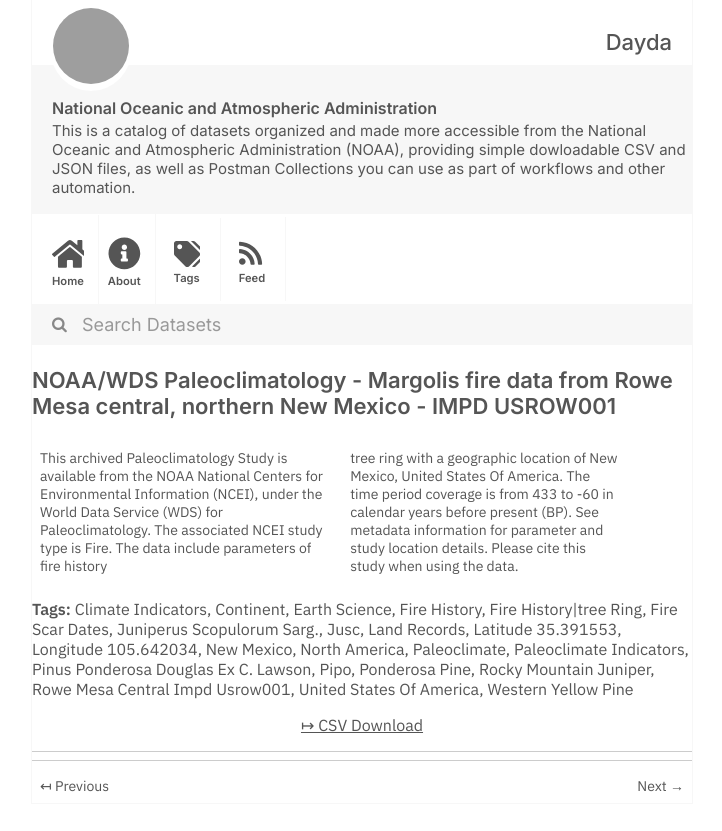
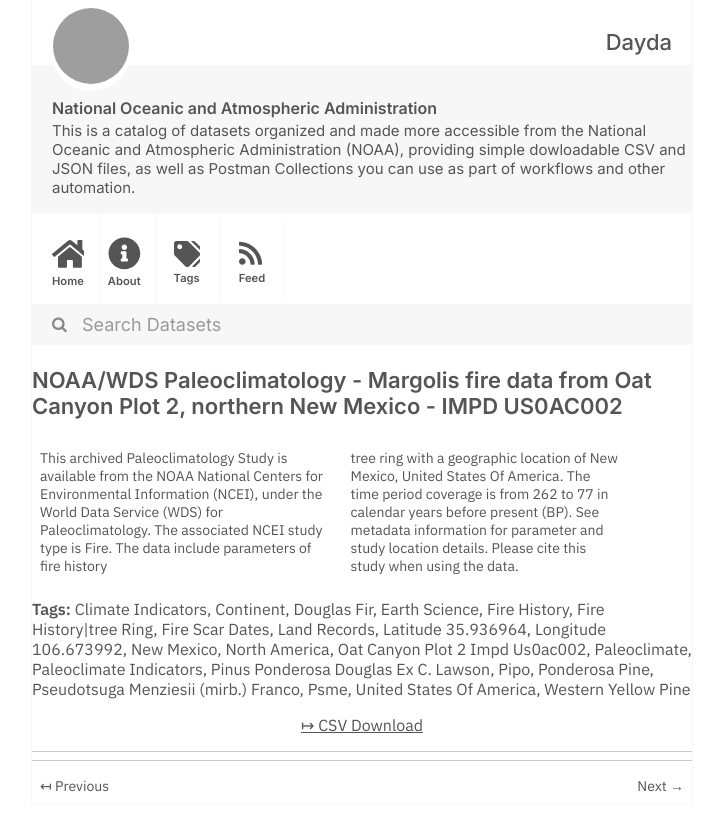
Before and after one commit to dayda-entities/national-oceanic-and-atmospheric-administration, a Jekyll site: the page built from _posts/2020-12-18-noaawds-paleoclimatology-margo.md, in a window 1280 px wide, cut to the strip 0-831 px from the top of the page. Shown: the whole strip, without its empty margins (278-1000 px from the left). Built offline with Jekyll 4.4.1, drawn with Linux system fonts in a browser that asks for light colours; grey boxes are pictures that could not be loaded.

Commit message:
Publish Data

```diff
--- a/_posts/2020-12-18-noaawds-paleoclimatology-margo.md
+++ b/_posts/2020-12-18-noaawds-paleoclimatology-margo.md
@@ -1,39 +1,39 @@
 ---
 title: >-
-  NOAA/WDS Paleoclimatology - Margolis fire data from Rowe Mesa central,
-  northern New Mexico - IMPD USROW001
-created: '2020-12-18T22:57:56.117534'
-modified: '2020-12-18T22:57:56.117542'
+  NOAA/WDS Paleoclimatology - Margolis fire data from Oat Canyon Plot 2,
+  northern New Mexico - IMPD US0AC002
+created: '2020-12-18T22:57:11.671666'
+modified: '2020-12-18T22:57:11.671674'
 state: active
 type: dataset
 tags:
   - Climate Indicators
   - Continent
+  - Douglas Fir
   - Earth Science
   - Fire History
   - Fire History|tree Ring
   - Fire Scar Dates
-  - Juniperus Scopulorum Sarg.
-  - Jusc
   - Land Records
-  - Latitude 35.391553
-  - Longitude  105.642034
+  - Latitude 35.936964
+  - Longitude  106.673992
   - New Mexico
   - North America
+  - Oat Canyon Plot 2   Impd Us0ac002
   - Paleoclimate
   - Paleoclimate Indicators
   - Pinus Ponderosa Douglas Ex C. Lawson
   - Pipo
   - Ponderosa Pine
-  - Rocky Mountain Juniper
-  - Rowe Mesa Central   Impd Usrow001
+  - Pseudotsuga Menziesii (mirb.) Franco
+  - Psme
   - United States Of America
   - Western Yellow Pine
 groups: []
 csv_url: >-
-  https://www.ncei.noaa.gov/pub/data/paleo/firehistory/firescar/northamerica/supplemental/usrow001-Meta_row_central.csv
+  https://www.ncei.noaa.gov/pub/data/paleo/firehistory/firescar/northamerica/supplemental/usoac002-oac2.fs_tree_meta.csv
 json_url: ''
 layout: post
 
 ---
-This archived Paleoclimatology Study is available from the NOAA National Centers for Environmental Information (NCEI), under the World Data Service (WDS) for Paleoclimatology. The associated NCEI study type is Fire. The data include parameters of fire history|tree ring with a geographic location of New Mexico, United States Of America. The time period coverage is from 433 to -60 in calendar years before present (BP). See metadata information for parameter and study location details. Please cite this study when using the data.
+This archived Paleoclimatology Study is available from the NOAA National Centers for Environmental Information (NCEI), under the World Data Service (WDS) for Paleoclimatology. The associated NCEI study type is Fire. The data include parameters of fire history|tree ring with a geographic location of New Mexico, United States Of America. The time period coverage is from 262 to 77 in calendar years before present (BP). See metadata information for parameter and study location details. Please cite this study when using the data.
```
